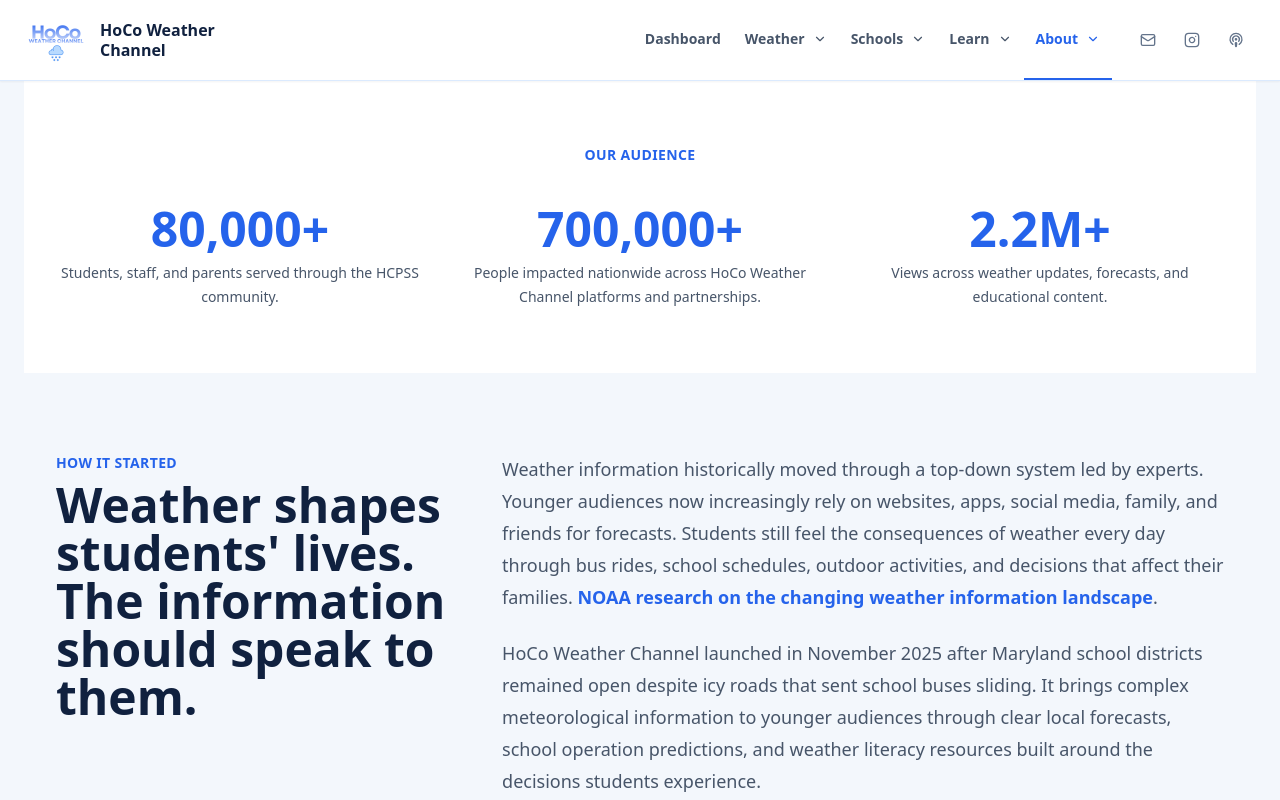
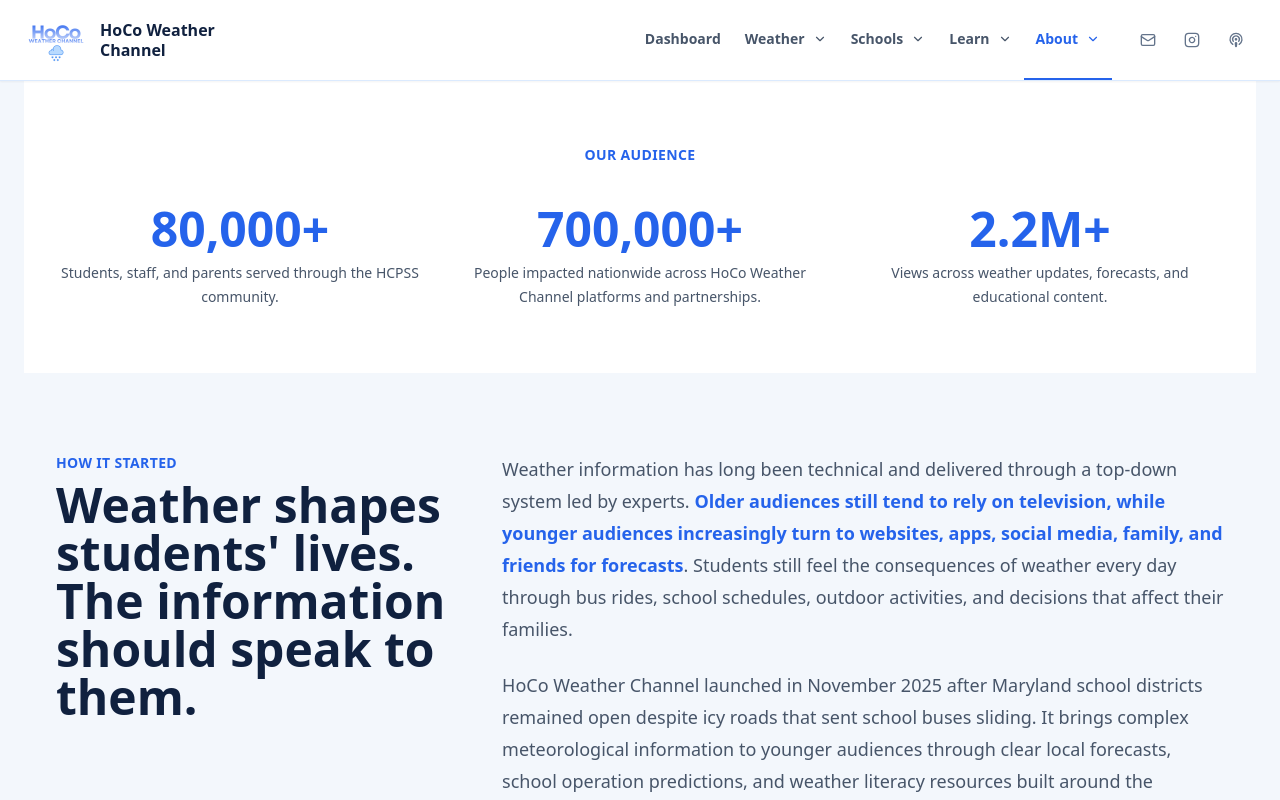
Before and after one commit to davidliu-2008/HoCoWX, a Next.js app: page /about in a window 1280 px wide. Shown: the top 800 px of the page. Built offline with nearby package versions, Linux system fonts and the light colour scheme.

Commit message:
Refine NOAA-supported origin statement

```diff
--- a/app/about/page.tsx
+++ b/app/about/page.tsx
@@ -71,11 +71,11 @@ export default function AboutPage() {
         </div>
         <div className="space-y-6 text-lg leading-8 text-slate-600">
           <p>
-            Weather information historically moved through a top-down system led by experts. Younger audiences now increasingly rely on websites, apps, social media, family, and friends for forecasts. Students still feel the consequences of weather every day through bus rides, school schedules, outdoor activities, and decisions that affect their families. {" "}
+            Weather information has long been technical and delivered through a top-down system led by experts. {" "}
             <a href="https://repository.library.noaa.gov/view/noaa/67719" target="_blank" rel="noreferrer" className="font-semibold text-bay hover:underline">
-              NOAA research on the changing weather information landscape
+              Older audiences still tend to rely on television, while younger audiences increasingly turn to websites, apps, social media, family, and friends for forecasts
             </a>
-            .
+            . Students still feel the consequences of weather every day through bus rides, school schedules, outdoor activities, and decisions that affect their families.
           </p>
           <p>
             HoCo Weather Channel launched in November 2025 after Maryland school districts remained open despite icy roads that sent school buses sliding. It brings complex meteorological information to younger audiences through clear local forecasts, school operation predictions, and weather literacy resources built around the decisions students experience.
```
